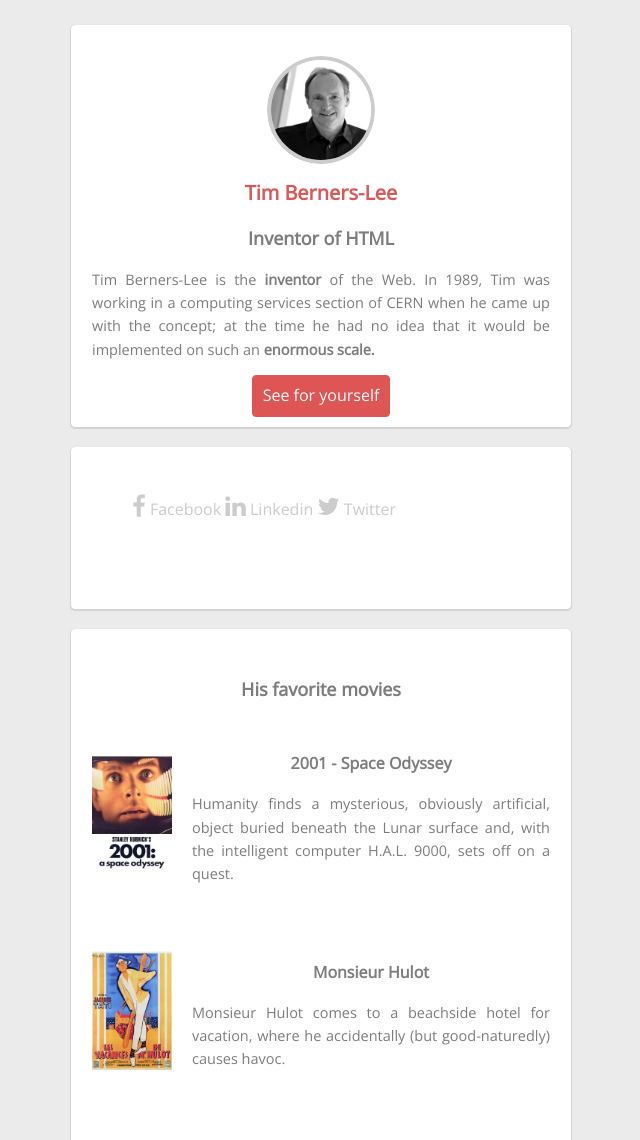
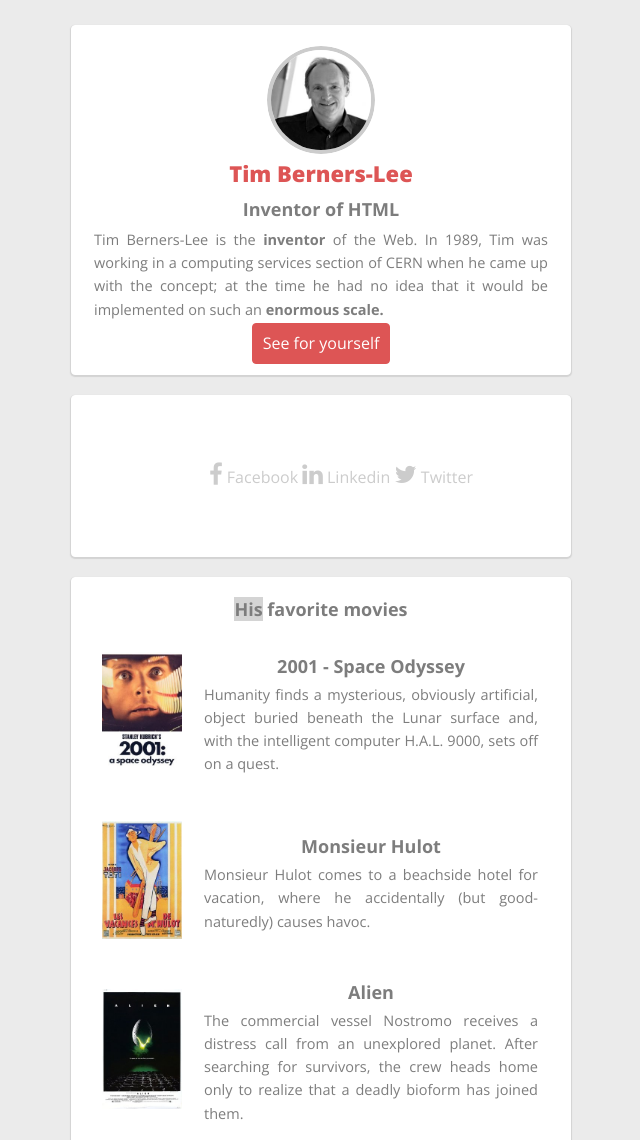
Before and after one commit to luisromeroaraya/tim-berners-lee, a plain HTML site: page index.html in a window 1280 px wide. Shown: the top 1140 px of the page, without its empty margins (319-959 px from the left). Drawn offline with nearby package versions, Linux system fonts and the light colour scheme.

Commit message:
Add his id

```diff
--- a/index.html
+++ b/index.html
@@ -8,7 +8,7 @@
         <link rel="stylesheet" href="https://cdnjs.cloudflare.com/ajax/libs/font-awesome/4.7.0/css/font-awesome.min.css">
         <link rel="preconnect" href="https://fonts.gstatic.com">
         <link rel="preconnect" href="https://fonts.gstatic.com">
-        <link href="https://fonts.googleapis.com/css2?family=Open+Sans&display=swap" rel="stylesheet">
+        <link href="https://fonts.googleapis.com/css2?family=Open+Sans:ital,wght@0,300;0,400;0,600;0,700;0,800;1,300;1,400;1,600;1,700;1,800&display=swap" rel="stylesheet">
     </head>
 
     <body>
@@ -27,7 +27,7 @@
             </ul>
         </section>
         <section id=movies>
-            <h2>His favorite movies</h2>
+            <h2><b id=his>His</b> favorite movies</h2>
             <aside id=spacephoto>
                 <img src="images/space_odyssey.jpg" alt="2001 - Space Odyssey cover" width="80px">
             </aside>
--- a/style.css
+++ b/style.css
@@ -1,6 +1,7 @@
 * {
     font-family: 'Open Sans', sans-serif;
     line-height: 1.6;
+    margin: 0;
 }
 
 html {
@@ -18,13 +19,13 @@ body {
 
 header {
     width: auto;
-    height: 360px;
+    height: auto;
     background-color: #ffffff;
     margin-top: 20px;
     margin-bottom: 20px;
     padding-left: 20px;
     padding-right: 20px;
-    padding-top: 30px;
+    padding-top: 20px;
     padding-bottom: 10px;
     border: solid 1px white;
     border-radius: 4px;
@@ -55,30 +56,43 @@ header a {
 }
 
 h1 {
-    font-size: 20px;
+    font-size: 22px;
+    font-weight: 800;
     color: #dd5555;
     text-align: center;
+    padding: 2px;
 }
 
 h2 {
     font-size: 18px;
+    color: #7d7d7d;
     text-align: center;
+    padding: 2px;
 }
 
 h3 {
-    font-size: 16px;
+    font-size: 18px;
+    color: #7d7d7d;
     text-align: center;
 }
 
 p {
     font-size: 14.5px;
     text-align: justify;
+    padding: 2px;
+}
+
+#his {
+    background-color: #d4d4d4;
 }
 
 #social {
     width: auto;
     height: 100px;
     background-color: #ffffff;
+    display: flex;
+    align-items: center;
+    justify-content: center;
     margin-top: 20px;
     margin-bottom: 20px;
     padding-left: 20px;
@@ -109,13 +123,13 @@ p {
 
 #movies {
     width: auto;
-    height: 650px;
+    height: auto;
     background-color: #ffffff;
     margin-top: 20px;
     margin-bottom: 20px;
     padding-left: 20px;
     padding-right: 20px;
-    padding-top: 30px;
+    padding-top: 10px;
     padding-bottom: 10px;
     border: solid 1px white;
     border-radius: 4px;
@@ -129,40 +143,53 @@ p {
     grid-column: 1 / 3;
     grid-row: 1 / 2;
     align-self: center;
+    justify-self: center;
 }
 
 #spacephoto {
+    padding: 5px;
     grid-column: 1 / 2;
     grid-row: 2 / 3;
     align-self: center;
+    justify-self: center;
 }
 
 #spacetext {
+    padding: 10px;
     grid-column: 2 / 3;
     grid-row: 2 / 3;
     align-self: center;
+    justify-self: center;
 }
 
 #hulotphoto {
+    padding: 5px;
     grid-column: 1 / 2;
     grid-row: 3 / 4;
     align-self: center;
+    justify-self: center;
 }
 
 #hulottext {
+    padding: 10px;
     grid-column: 2 / 3;
     grid-row: 3 / 4;
     align-self: center;
+    justify-self: center;
 }
 
 #alienphoto {
+    padding: 5px;
     grid-column: 1 / 2;
     grid-row: 4 / 5;
     align-self: center;
+    justify-self: center;
 }
 
 #alientext {
+    padding: 10px;
     grid-column: 2 / 3;
     grid-row: 4 / 5;
     align-self: center;
+    justify-self: center;
 }
```
Also changed, not shown: 1 other file.
